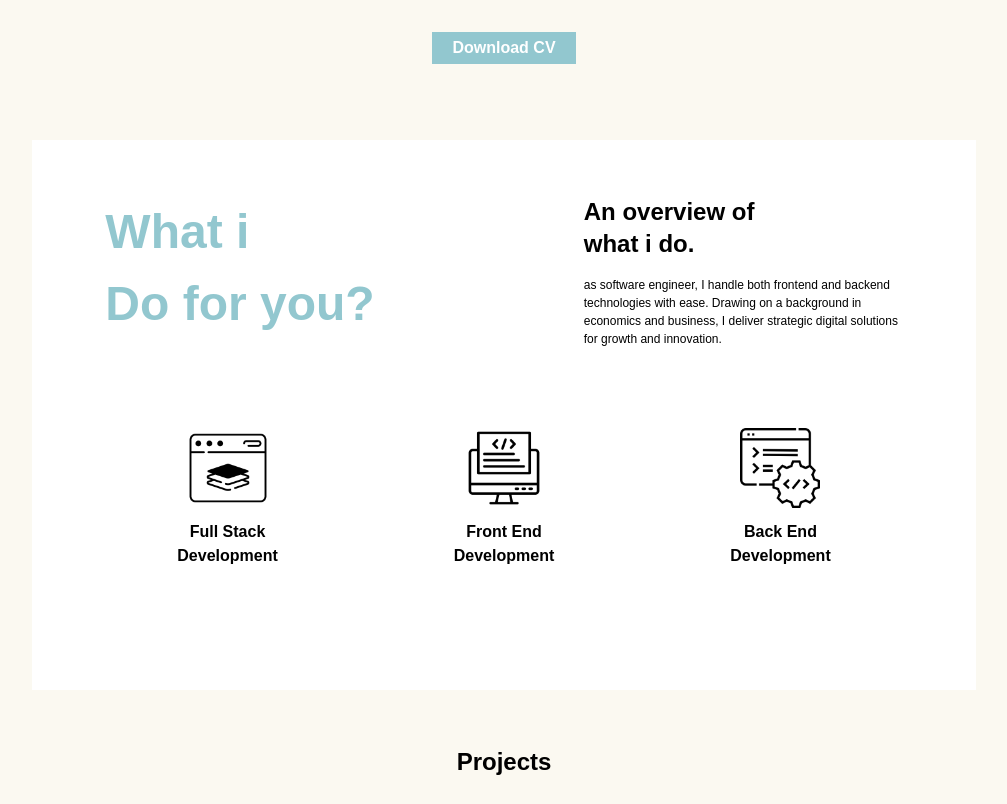
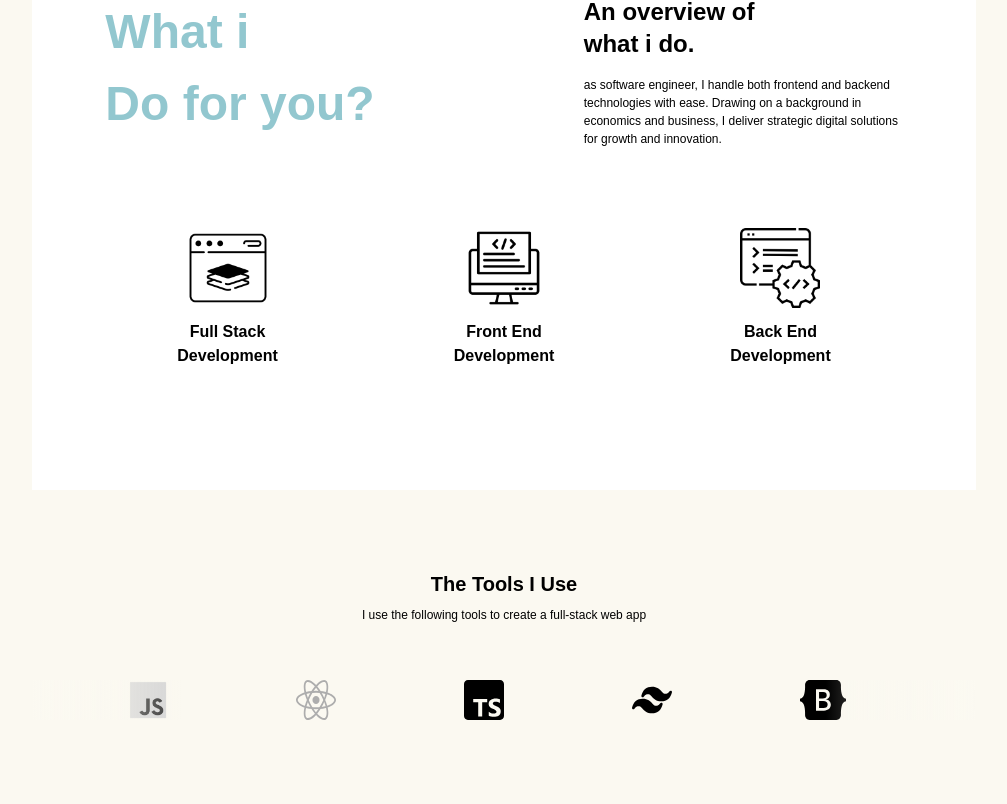
Before and after one commit to JokoSetiawan-dev/joko-personal-website, a React (Vite) app: page / in a window 1280 px wide. Shown: the part 956-1760 px from the top of the page, without its empty margins (136-1143 px from the left). Built offline with nearby package versions, Linux system fonts and the light colour scheme.

Commit message:
refactor skills section

```diff
--- a/package.json
+++ b/package.json
@@ -14,6 +14,7 @@
     "formik": "^2.4.5",
     "react": "^18.2.0",
     "react-dom": "^18.2.0",
+    "react-fast-marquee": "^1.6.4",
     "react-icons": "^5.0.1",
     "react-router-dom": "^6.21.3",
     "react-router-hash-link": "^2.4.3",
--- a/src/components/BannerContent/index.tsx
+++ b/src/components/BannerContent/index.tsx
@@ -7,11 +7,21 @@ const BannerContent = () => {
         <div className="m mt-20 w-4/5 md:mt-40 lg:mt-0">
           <h1 className="text-base lg:text-xl font-bold">JOKO SETIAWAN</h1>
           <p className="text-sm">Full Stack Software Engineer</p>
-          <p className="text-[10px] w-4/5 pt-6 md:w-2/4 lg:text-base lg:w-full xl:w-3/4">"Let's craft extraordinary software solutions together! I'm a passionate full-stack engineer turning ideas into elegant, functional applications."</p>
+          <p className="text-[10px] w-4/5 pt-6 md:w-2/4 lg:text-base lg:w-full xl:w-3/4 mb-6">
+            "Let's craft extraordinary software solutions together! I'm a
+            passionate full-stack engineer turning ideas into elegant,
+            functional applications."
+          </p>
+          <a
+            href=""
+            className="bg-custom-skyblue self-end font-bold md:text-sm text-ssm text-white py-1 px-4 w-36"
+          >
+            Download CV
+          </a>
         </div>
       </div>
       <div className="self-end w-3/4 md:w-[40%] lg:w-3/4 xl:w-[40%]">
-        <img src={hero} alt=""/>
+        <img src={hero} alt="" />
       </div>
     </div>
   );
--- a/src/components/FrontendSkills/index.tsx
+++ b/src/components/FrontendSkills/index.tsx
@@ -9,19 +9,19 @@ import bootstrapLogo from "../../assets/images/bootstrap.svg"
 
 const FrontendSkill = () => {
   return (
-    <div className="lg:flex lg:flex-row lg:items-center lg:justify-center lg:shadow-custom">
-      <div className="lg:flex lg:items-center lg:justify-center lg:flex-col bg-custom-skyblue lg:h-28 lg:w-36 lg:text-xl lg:font-bold lg:text-white">
+    <div className="flex flex-row items-center justify-center h-skill shadow-custom">
+      <div className="flex items-center justify-center flex-col bg-custom-skyblue h-28 w-36 text-xl font-bold text-white">
         <h1>Front</h1>
         <h1>End</h1>
       </div>
-      <div className="lg:flex lg:flex-row lg:items-center lg:bg-white lg:h-28 lg:w-800 w-3/4 justify-evenly sm:grid sm:grid-cols-3 " >
-        <img src={htmlLogo} className="md:w-12 sm:w-9 flex items-center justify-center h-auto" alt="html logo" />
-        <img src={cssLogo} className="md:w-12 sm:w-9 flex items-center justify-center h-auto" alt="css logo" />
-        <img src={jsLogo} className="md:w-12 sm:w-9 flex items-center justify-center h-auto" alt="javascript logo" />
-        <img src={reactLogo} className="md:w-12 sm:w-9 flex items-center justify-center h-auto" alt="react js logo" />
-        <img src={typescriptLogo} className="md:w-12 sm:w-9 flex items-center justify-center h-auto" alt="typescript logo" />
-        <img src={tailwindLogo} className="md:w-12 sm:w-9 flex items-center justify-center h-auto" alt="tailwind logo" />
-        <img src={bootstrapLogo} className="md:w-12 sm:w-9 flex items-center justify-center h-auto" alt="bootstrap logo" />
+      <div className="flex flex-row items-center bg-white h-28 w-800 justify-evenly" >
+        <img src={htmlLogo} className="w-12 h-auto" alt="html logo" />
+        <img src={cssLogo} className="w-12 h-auto" alt="css logo" />
+        <img src={jsLogo} className="w-12 h-auto" alt="javascript logo" />
+        <img src={reactLogo} className="w-12 h-auto" alt="react js logo" />
+        <img src={typescriptLogo} className="w-12 h-auto" alt="typescript logo" />
+        <img src={tailwindLogo} className="w-12 h-auto" alt="tailwind logo" />
+        <img src={bootstrapLogo} className="w-12 h-auto" alt="bootstrap logo" />
       </div>
     </div>
   );
--- /dev/null
+++ b/src/components/SkillsAnimated/index.tsx
@@ -0,0 +1,120 @@
+import Marquee from "react-fast-marquee";
+import htmlLogo from "../../assets/images/html.png";
+import cssLogo from "../../assets/images/css.png";
+import jsLogo from "../../assets/images/js.png";
+import reactLogo from "../../assets/images/react.svg";
+import typescriptLogo from "../../assets/images/ts.svg";
+import tailwindLogo from "../../assets/images/tailwind.svg";
+import bootstrapLogo from "../../assets/images/bootstrap.svg";
+import nodejsLogo from "../../assets/images/nodejs.svg";
+import pythonLogo from "../../assets/images/python.png";
+import expressLogo from "../../assets/images/express.svg";
+import mysqlLogo from "../../assets/images/mysql.png";
+import mongoLogo from "../../assets/images/mongodb.png";
+import "./index.css"; // Import the CSS file for animations
+
+const SkillsAnimated = () => {
+  return (
+    <div className=" flex flex-col w-full items-center justify-center gap-14 md:py-20 py-12">
+      <div className="flex flex-col items-center justify-center gap-2">
+        <p className="text-lg font-bold">The Tools I Use</p>
+        <p className="md:block hidden text-ssm">I use the following tools to create a full-stack web app</p>
+      </div>
+      <div className="flex flex-row items-center justify-start w-full lg:max-w-[944px]">
+        <Marquee
+          pauseOnHover
+          gradient
+          gradientColor="#FBF9F1"
+          gradientWidth={150}
+        >
+          <div>
+            <img
+              src={htmlLogo}
+              alt="HTML Logo"
+              className="w-auto md:h-[40px] h-[30px] md:px-16 sm:px-7 filter grayscale"
+            />
+          </div>
+          <div>
+            <img
+              src={cssLogo}
+              alt="CSS Logo"
+              className="w-auto md:h-[40px] h-[30px] md:px-16 sm:px-7 filter grayscale"
+            />
+          </div>
+          <div>
+            <img
+              src={jsLogo}
+              alt="JavaScript Logo"
+              className="w-auto md:h-[40px] h-[30px] md:px-16 sm:px-7 filter grayscale"
+            />
+          </div>
+          <div>
+            <img
+              src={reactLogo}
+              alt="React Logo"
+              className="w-auto md:h-[40px] h-[30px] md:px-16 sm:px-7 filter grayscale"
+            />
+          </div>
+          <div>
+            <img
+              src={typescriptLogo}
+              alt="TypeScript Logo"
+              className="w-auto md:h-[40px] h-[30px] md:px-16 sm:px-7 filter grayscale"
+            />
+          </div>
+          <div>
+            <img
+              src={tailwindLogo}
+              alt="Tailwind CSS Logo"
+              className="w-auto md:h-[40px] h-[30px] md:px-16 sm:px-7 filter grayscale"
+            />
+          </div>
+          <div>
+            <img
+              src={bootstrapLogo}
+              alt="Bootstrap Logo"
+              className="w-auto md:h-[40px] h-[30px] md:px-16 sm:px-7 filter grayscale"
+            />
+          </div>
+          <div>
+            <img
+              src={nodejsLogo}
+              alt="Node.js Logo"
+              className="w-auto md:h-[40px] h-[30px] md:px-16 sm:px-7 filter grayscale"
+            />
+          </div>
+          <div>
+            <img
+              src={pythonLogo}
+              alt="Python Logo"
+              className="w-auto md:h-[40px] h-[30px] md:px-16 sm:px-7 filter grayscale"
+            />
+          </div>
+          <div>
+            <img
+              src={expressLogo}
+              alt="Express Logo"
+              className="w-auto md:h-[40px] h-[30px] md:px-16 sm:px-7 filter grayscale"
+            />
+          </div>
+          <div>
+            <img
+              src={mysqlLogo}
+              alt="MySQL Logo"
+              className="w-auto md:h-[40px] h-[30px] md:px-16 sm:px-7 filter grayscale"
+            />
+          </div>
+          <div>
+            <img
+              src={mongoLogo}
+              alt="MongoDB Logo"
+              className="w-auto md:h-[40px] h-[30px] md:px-16 sm:px-7 filter grayscale"
+            />
+          </div>
+        </Marquee>
+      </div>
+    </div>
+  );
+};
+
+export default SkillsAnimated;
--- a/src/components/index.ts
+++ b/src/components/index.ts
@@ -7,3 +7,4 @@ export { default as ProjectCard } from "./ProjectCard"
 export { default as MessageForm } from "./MessageForm"
 export { default as Whatido } from "./Whatido"
 export { default as ServiceCard } from "./ServiceCard"
+export { default as SkillsAnimated } from "./SkillsAnimated"
--- a/src/containers/ServicesSection/index.tsx
+++ b/src/containers/ServicesSection/index.tsx
@@ -5,7 +5,7 @@ const ServicesSection = () => {
   return (
     <>
       <div id="services" className="flex flex-col items-center justify-center w-full">
-        <div className="flex flex-col items-center md:justify-start sm:justify-start md:py-14 sm:py-10 md:mt-12 max-w-944 bg-white sm:w-[90%] h-[1050px] md:h-[550px]">
+        <div className="flex flex-col items-center md:justify-start sm:justify-start md:py-14 sm:py-10 md:mt-24 mt-12 max-w-944 bg-white sm:w-[90%] h-[1050px] md:h-[550px]">
             <Whatido/>
             <ServiceCard/>
         </div>
--- a/src/containers/SkillSection/index.tsx
+++ b/src/containers/SkillSection/index.tsx
@@ -1,4 +1,4 @@
-import { FrontendSkill, BackendSkill } from "../../components";
+import { FrontendSkill, BackendSkill, SkillsAnimated } from "../../components";
 import "./index.css"
 
 
@@ -6,10 +6,13 @@ const SkillSection = () => {
   return (
     <>
       <div id="skills">
-        <div className="lg:flex lg:flex-col lg:items-center lg:justify-evenly lg:min-h-500">
-            <h1 className="lg:text-xl lg:font-bold">Skills</h1>
+        <div className=" flex-col items-center justify-evenly min-h-500 hidden">
+            <h1 className="text-xl font-bold">Skills</h1>
             <FrontendSkill/>
             <BackendSkill/>
+        </div>
+        <div>
+          <SkillsAnimated/>
         </div>
       </div>
     </>
--- a/src/pages/LandingPage/index.tsx
+++ b/src/pages/LandingPage/index.tsx
@@ -1,5 +1,5 @@
 import Navbar from "../../components/Navbar";
-import { Banner, ContactSections, ProfileSections, ProjectSections} from "../../containers";
+import { Banner, ContactSections, ProjectSections, SkillSections} from "../../containers";
 import ServicesSection from "../../containers/ServicesSection";
 
 const LandingPage = () => {
@@ -7,9 +7,8 @@ const LandingPage = () => {
     <div className="relative">
       <Navbar />
       <Banner />
-      <ProfileSections/>
       <ServicesSection />
-      {/* <SkillSections/> */}
+      <SkillSections/>
       <ProjectSections/>
       <ContactSections/>
     </div>
```
Also changed, not shown: src/components/SkillsAnimated/index.css (added), 1 other file (tests, documents, lock files or other folders).
